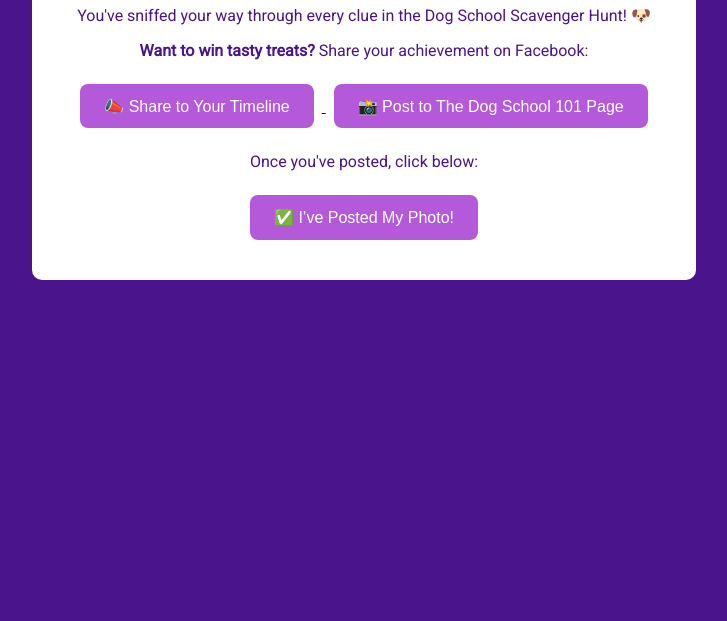
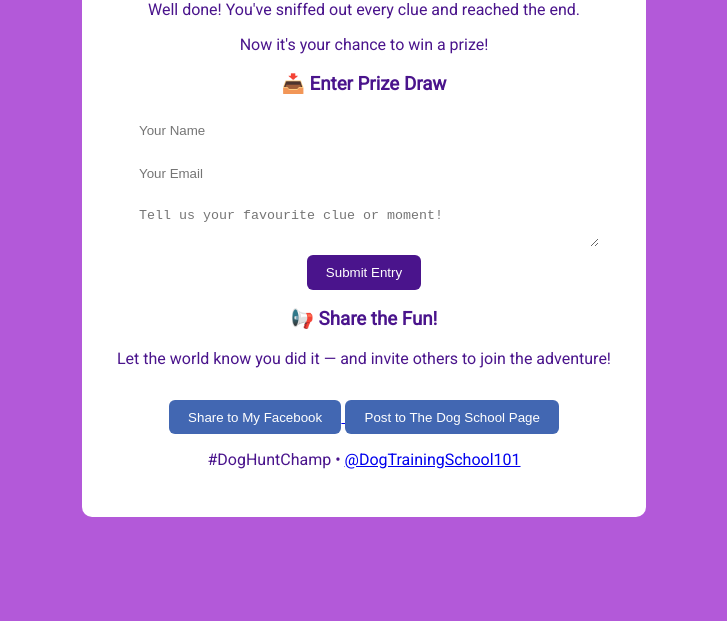
Before and after one commit to thedogschool101/scavenger-hunt-app, a plain HTML site: page congrats.html in a window 1280 px wide. Shown: the part 179-800 px from the top of the page, without its empty margins (276-1003 px from the left). Drawn offline with Linux system fonts and the light colour scheme.

Commit message:
Update congrats.html

```diff
--- a/congrats.html
+++ b/congrats.html
@@ -2,89 +2,73 @@
 <html lang="en">
 <head>
   <meta charset="UTF-8" />
-  <meta name="viewport" content="width=device-width, initial-scale=1.0">
-  <title>🎉 You Did It!</title>
+  <meta name="viewport" content="width=device-width, initial-scale=1.0" />
+  <title>Congratulations!</title>
   <link href="https://fonts.googleapis.com/css2?family=Roboto&display=swap" rel="stylesheet">
   <style>
     body {
       font-family: 'Roboto', sans-serif;
-      background-color: #4A148C;
+      background-color: #B359D9;
       color: white;
       text-align: center;
       padding: 2rem;
     }
-    .card {
-      background: #fff;
+    .container {
+      background-color: #fff;
       color: #4A148C;
       padding: 2rem;
       border-radius: 10px;
-      max-width: 600px;
+      max-width: 500px;
       margin: 2rem auto;
     }
+    input, textarea {
+      width: 90%;
+      padding: 0.6rem;
+      margin: 0.5rem auto;
+      display: block;
+      border-radius: 6px;
+      border: none;
+    }
     button {
-      background-color: #B359D9;
+      padding: 0.6rem 1.2rem;
+      background-color: #4A148C;
       color: white;
       border: none;
-      padding: 0.8rem 1.5rem;
-      font-size: 1rem;
-      border-radius: 8px;
-      margin: 0.5rem;
+      border-radius: 6px;
       cursor: pointer;
+    }
+    .social-btn {
+      background-color: #4267B2;
+      margin-top: 1rem;
     }
   </style>
 </head>
 <body>
-  <div class="card">
-    <h1>🎉 You Did It, Superstar!</h1>
-    <p>You've sniffed your way through every clue in the Dog School Scavenger Hunt! 🐶</p>
-    <p><strong>Want to win tasty treats?</strong> Share your achievement on Facebook:</p>
+  <h1>🎉 You’ve Completed the Hunt!</h1>
+  <div class="container">
+    <p>Well done! You've sniffed out every clue and reached the end.</p>
+    <p>Now it's your chance to win a prize!</p>
 
-    <a href="https://www.facebook.com/sharer/sharer.php?u=https://thedogschool101.co.uk&quote=I’ve completed the Dog Hunt! 🐾 Join the fun, sniff out clues, and fetch some laughs! 🐕‍🦺 Check out everything The Dog Training School offers: https://thedogschool101.co.uk 🐾 Play the hunt: https://thedogschool101.github.io/scavenger-hunt-app #DogHuntComplete @DogTrainingSchool101" target="_blank">
-      <button>📣 Share to Your Timeline</button>
+    <h3>📥 Enter Prize Draw</h3>
+    <input type="text" placeholder="Your Name" />
+    <input type="email" placeholder="Your Email" />
+    <textarea placeholder="Tell us your favourite clue or moment!"></textarea>
+    <button>Submit Entry</button>
+
+    <h3>📢 Share the Fun!</h3>
+    <p>Let the world know you did it — and invite others to join the adventure!</p>
+
+    <!-- Share to User's FB Page -->
+    <a href="https://www.facebook.com/sharer/sharer.php?u=https://thedogschool101.github.io/scavenger-hunt-app/&quote=I completed the Doggy Scavenger Hunt! 🐾 Join the fun at The Dog Training School!" target="_blank">
+      <button class="social-btn">Share to My Facebook</button>
     </a>
 
+    <!-- Share to Dog Training School Page -->
     <a href="https://www.facebook.com/DogTrainingSchool101" target="_blank">
-      <button>📸 Post to The Dog School 101 Page</button>
+      <button class="social-btn">Post to The Dog School Page</button>
     </a>
 
-    <p>Once you've posted, click below:</p>
-    <button onclick="confirmPosted()">✅ I’ve Posted My Photo!</button>
-
-    <div id="status"></div>
+    <p>#DogHuntChamp • <a href="https://www.facebook.com/DogTrainingSchool101" target="_blank">@DogTrainingSchool101</a></p>
   </div>
-
-  <script src="https://www.gstatic.com/firebasejs/9.22.2/firebase-app-compat.js"></script>
-  <script src="https://www.gstatic.com/firebasejs/9.22.2/firebase-firestore-compat.js"></script>
-  <script>
-    const firebaseConfig = {
-      apiKey: "AIzaSyDeTF1VT20rZEUz_46SqIWqcNAmFRyb-YA",
-      authDomain: "doghuntapp.firebaseapp.com",
-      projectId: "doghuntapp",
-      storageBucket: "doghuntapp.appspot.com",
-      messagingSenderId: "516842466897",
-      appId: "1:516842466897:web:78d992f9fad6c9d5ad1270"
-    };
-    firebase.initializeApp(firebaseConfig);
-    const db = firebase.firestore();
-
-    async function confirmPosted() {
-      const email = localStorage.getItem("userEmail") || "unknown@anonymous.com";
-      try {
-        const snapshot = await db.collection("players").where("email", "==", email).get();
-        if (!snapshot.empty) {
-          const docRef = snapshot.docs[0].ref;
-          await docRef.update({
-            finished: true,
-            finished_time: new Date(),
-            photo_shared_confirmed: true
-          });
-          document.getElementById("status").textContent = "🎉 You're entered into the prize draw! Good luck, tail-wagger!";
-        }
-      } catch (err) {
-        document.getElementById("status").textContent = "🐾 Woof! Something went wrong. Try again later.";
-        console.error("Firebase update failed:", err);
-      }
-    }
-  </script>
 </body>
 </html>
```
